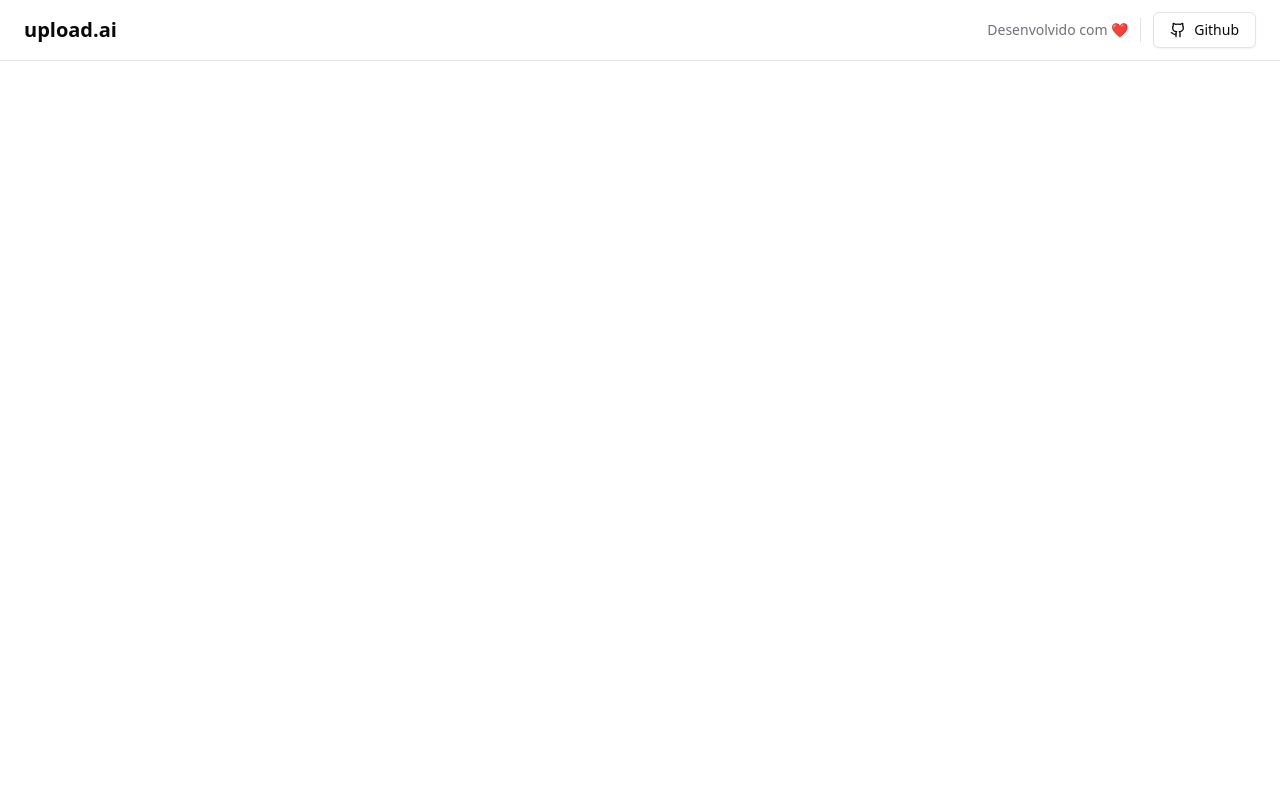
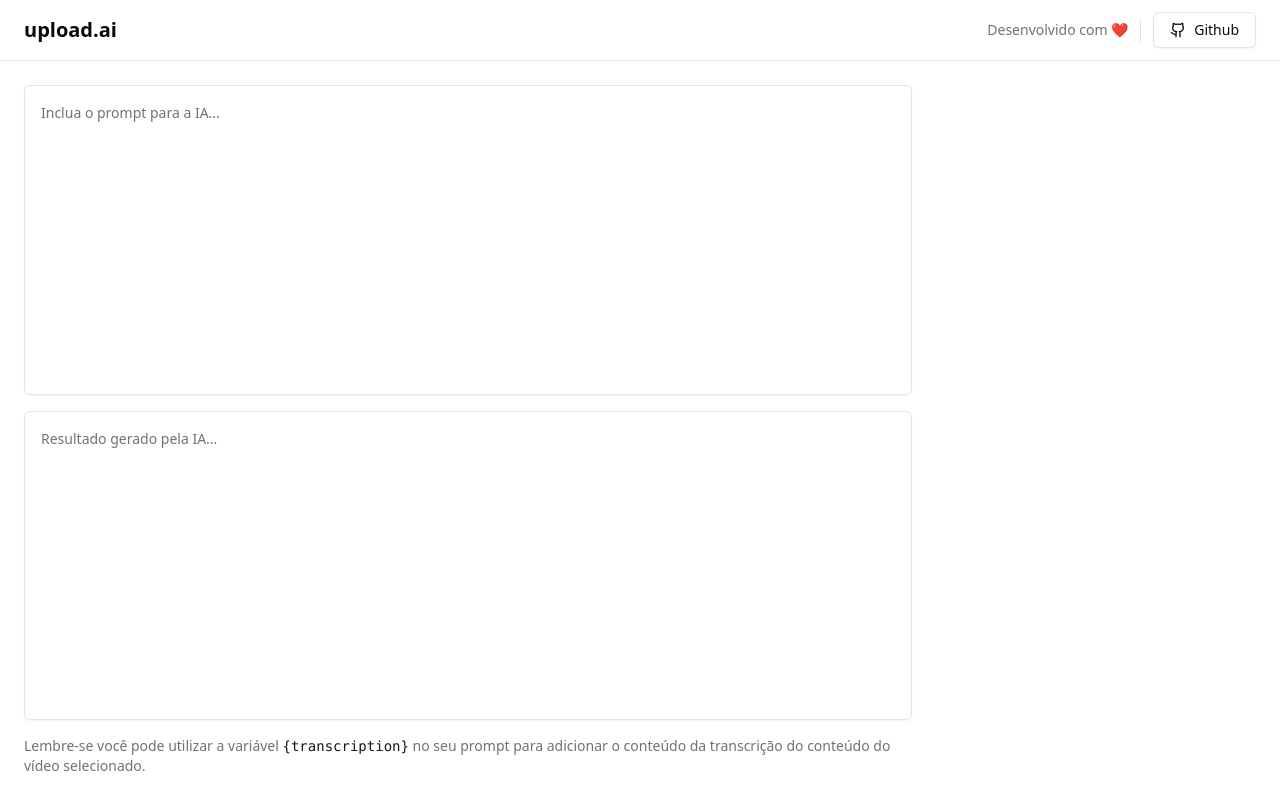
Before and after one commit to juliabresolin/upload-ai, a React (Vite) app in the folder web/: page / in a window 1280 px wide. Built offline with nearby package versions, Linux system fonts and the light colour scheme.

Commit message:
feat(web): create main section

```diff
--- a/web/src/App.tsx
+++ b/web/src/App.tsx
@@ -1,6 +1,7 @@
 import { Button } from "./components/ui/button";
 import { Github } from 'lucide-react'
 import { Separator } from "./components/ui/separator";
+import { Textarea } from "./components/ui/textarea";
 
 export function App() {
 
@@ -19,6 +20,20 @@
             </Button>
         </div>
       </div>
+
+      <main className="flex-1 p-6 flex gap-6">
+        <div className="flex flex-col flex-1 gap-4">
+          <div className="grid grid-rows-2 gap-4 flex-1">
+            <Textarea placeholder="Inclua o prompt para a IA..." className="resize-none p-4 leading-relaxed"/>
+            <Textarea placeholder="Resultado gerado pela IA..." readOnly className="resize-none p-4 leading-relaxed"/>
+          </div>
+
+          <p className="text-sm text-muted-foreground">
+            Lembre-se você pode utilizar a variável <code className="text-primary">{'{transcription}'}</code> no seu prompt para adicionar o conteúdo da transcrição
+            do conteúdo do vídeo selecionado.</p>
+        </div>
+        <aside className="w-80"></aside>
+      </main>
     </div>
   )
 }
--- /dev/null
+++ b/web/src/components/ui/textarea.tsx
@@ -0,0 +1,24 @@
+import * as React from "react"
+
+import { cn } from "@/lib/utils"
+
+export interface TextareaProps
+  extends React.TextareaHTMLAttributes<HTMLTextAreaElement> {}
+
+const Textarea = React.forwardRef<HTMLTextAreaElement, TextareaProps>(
+  ({ className, ...props }, ref) => {
+    return (
+      <textarea
+        className={cn(
+          "flex min-h-[60px] w-full rounded-md border border-input bg-transparent px-3 py-2 text-sm shadow-sm placeholder:text-muted-foreground focus-visible:outline-none focus-visible:ring-1 focus-visible:ring-ring disabled:cursor-not-allowed disabled:opacity-50",
+          className
+        )}
+        ref={ref}
+        {...props}
+      />
+    )
+  }
+)
+Textarea.displayName = "Textarea"
+
+export { Textarea }
```
